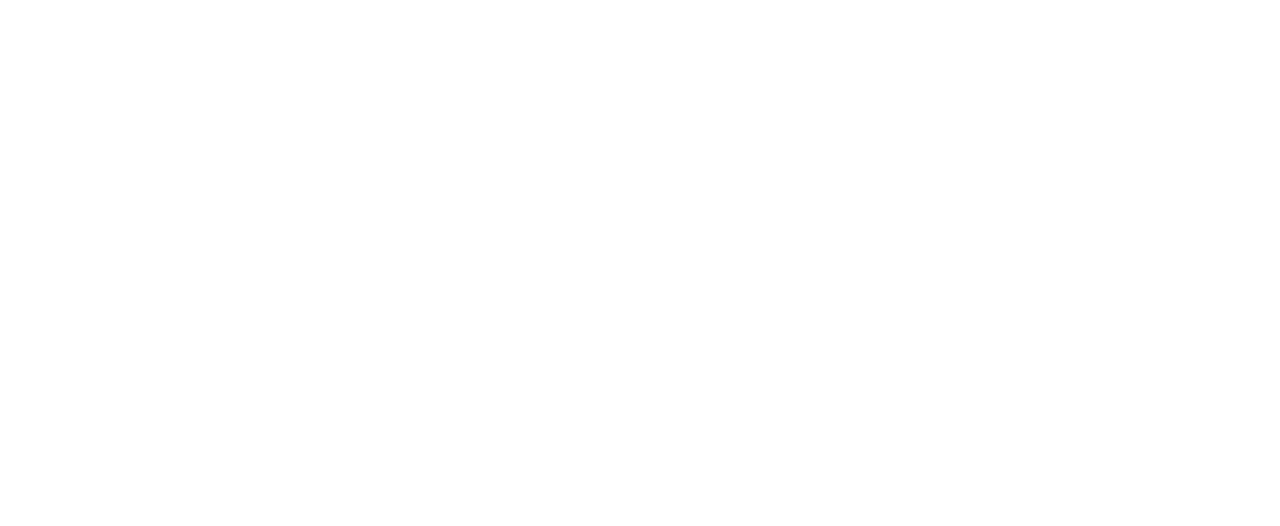
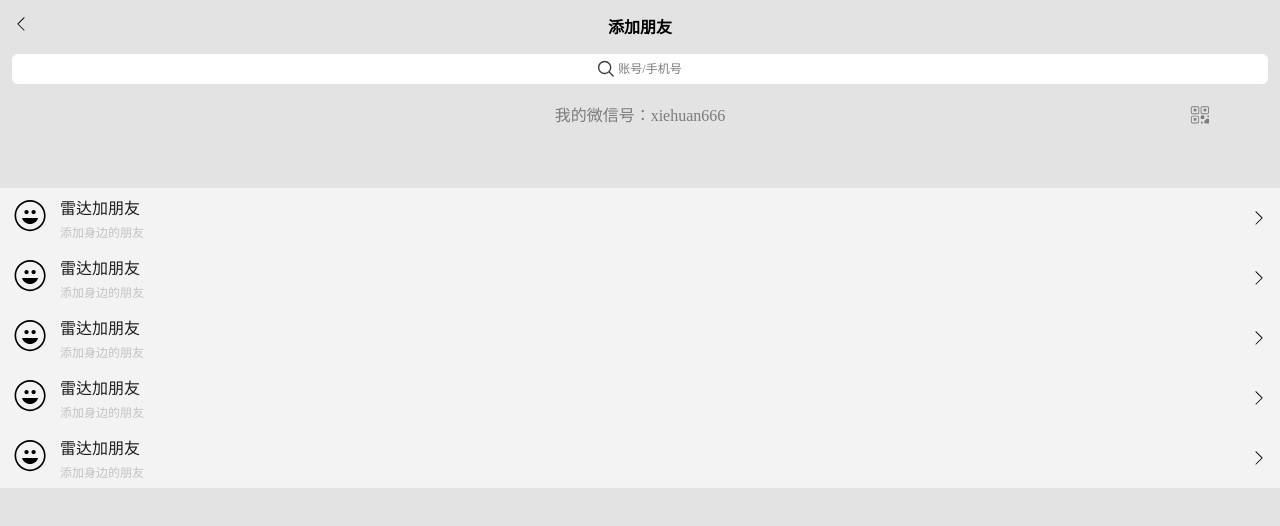
Before and after one commit to xiehuan123/chatSystem, a Vue app: page /addfriend in a window 1280 px wide. Before the commit this address had no page. Shown: the top 526 px of the page. Built offline with nearby package versions, Linux system fonts and the light colour scheme.

Commit message:
搜索页面

```diff
--- /dev/null
+++ b/src/components/FunctionItem.vue
@@ -0,0 +1,48 @@
+<template>
+  <!-- 添加朋友的页面的功能组件 -->
+  <div class="item">
+    <div class="left">
+      <Icon iconName="icon-xiaolian" :fontSize="36" class="icon_left"></Icon>
+      <span class="content">
+        <div class="text">雷达加朋友</div>
+        <div class="tips">添加身边的朋友</div>
+      </span>
+    </div>
+    <Icon iconName="icon-arrow-right" :fontSize="18"></Icon>
+  </div>
+</template>
+
+<script setup>
+import { ref, computed } from "vue";
+import Icon from "./common/Icon.vue";
+</script>
+
+<style lang="scss" scoped>
+.item {
+  height: 36px;
+  padding: 12px;
+  background-color: #f3f3f3;
+  display: flex;
+  justify-content: space-between;
+  align-items: center;
+
+  .icon_left {
+    transform: translateY(-3px);
+  }
+  .left {
+    display: flex;
+    align-items: center;
+    .content {
+      margin-left: 12px;
+      .text {
+        color: #1f1f1f;
+      }
+      .tips {
+        margin-top: 4px;
+        font-size: 12px;
+        color: #c3c3c3;
+      }
+    }
+  }
+}
+</style>
--- /dev/null
+++ b/src/views/AddFriendView.vue
@@ -0,0 +1,70 @@
+<template>
+  <div class="addfriendview">
+    <h4 class="title">
+      <Icon iconName="icon-arrow-left" :fontSize="18" class="arrow_left"></Icon
+      ><span>添加朋友</span>
+    </h4>
+    <div class="search"><Icon iconName="icon-sousuoxiao" class="serach_ico"></Icon>账号/手机号</div>
+    <div class="num">
+      我的微信号：xiehuan666 <Icon iconName="icon-erweima" class="ico" :fontSize="20"></Icon>
+    </div>
+    <FunctionItem v-for="(_, index) in arr" :key="index"></FunctionItem>
+  </div>
+</template>
+
+<script setup>
+import FunctionItem from "../components/FunctionItem.vue";
+import Icon from "../components/common/Icon.vue";
+// const weixinNum = ref("xiehuan666");
+const arr = [1, 3, 4, 5, 5];
+</script>
+
+<style lang="scss" scoped>
+.addfriendview {
+  width: 100%;
+  height: 100%;
+  background-color: #e3e3e3;
+  overflow: hidden;
+  .title {
+    margin: 0 12px;
+    text-align: center;
+    margin-top: 14px;
+    margin-bottom: 16px;
+    position: relative;
+    .arrow_left {
+      position: absolute;
+      left: 0;
+      top: 0;
+    }
+  }
+  .search {
+    height: 30px;
+    margin: 0 12px;
+    line-height: 30px;
+    background-color: white;
+    font-size: 12px;
+    border-radius: 6px;
+    text-align: center;
+    color: #7b7b7b;
+    .serach_ico{
+      margin-right: 4px;
+    }
+  }
+  .num {
+    width: 100%;
+    height: 24px;
+    font-size: 16px;
+    line-height: 24px;
+    text-align: center;
+    margin-top: 20px;
+    margin-bottom: 60px;
+    color: #7b7b7b;
+    position: relative;
+    .ico {
+     position: absolute;
+     right: 70px;
+     top: 0;
+    }
+  }
+}
+</style>
```
Also changed, not shown: src/assets/iconfont.css (+19 -3 lines), src/components/AppHeader.vue (+2 -8 lines), src/router/router.js (+7 -3 lines).
